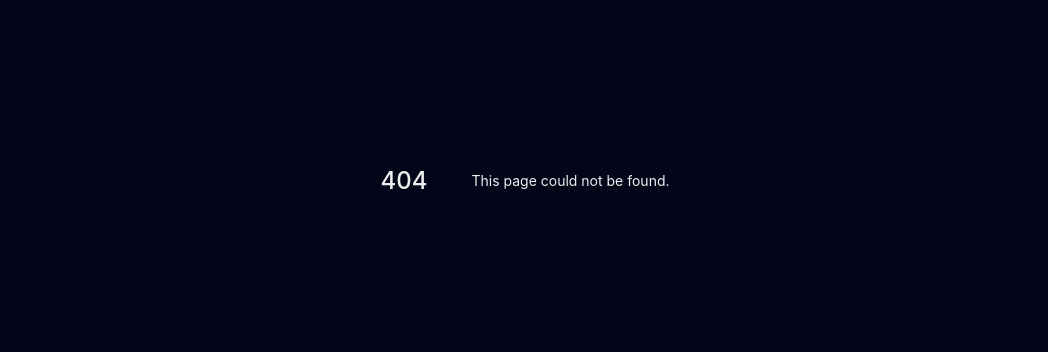
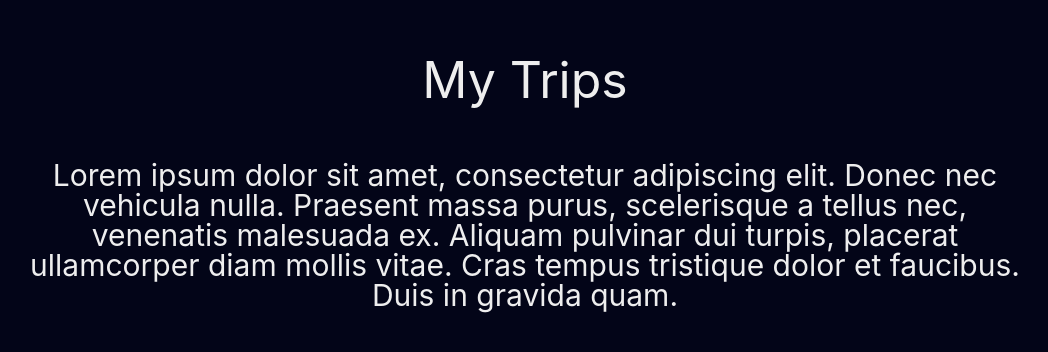
Before and after one commit to assoares383/my-trips, a Next.js app: page /templates/About in a window 1280 px wide. Before the commit this address had no page. Shown: the part 220-572 px from the top of the page, without its empty margins (115-1163 px from the left). Built offline with nearby package versions, Linux system fonts and the light colour scheme.

Commit message:
creating about page

```diff
--- a/src/components/LinkWrapper/styles.ts
+++ b/src/components/LinkWrapper/styles.ts
@@ -2,7 +2,7 @@
 
 export const Wrapper = styled.div`
     position: fixed;
-    z-index: 1100;
+    z-index: 9999;
     top: var(--medium);
     right: var(--medium);
     color: var(--white);
--- /dev/null
+++ b/src/pages/about.tsx
@@ -0,0 +1,5 @@
+import AboutTemplate from "./templates/About";
+
+const About = () => <AboutTemplate />;
+
+export default About;
--- /dev/null
+++ b/src/pages/templates/About/index.tsx
@@ -0,0 +1,26 @@
+import { CloseOutline } from "@styled-icons/evaicons-outline/CloseOutline";
+import LinkWrapper from "components/LinkWrapper";
+
+import * as S from "./styles";
+
+const AboutTemplate = () => (
+    <S.Content>
+        <LinkWrapper href="/">
+            <CloseOutline size={32} />
+        </LinkWrapper>
+
+        <S.Heading>My Trips</S.Heading>
+
+        <S.Body>
+            <p>
+                Lorem ipsum dolor sit amet, consectetur adipiscing elit. Donec
+                nec vehicula nulla. Praesent massa purus, scelerisque a tellus
+                nec, venenatis malesuada ex. Aliquam pulvinar dui turpis,
+                placerat ullamcorper diam mollis vitae. Cras tempus tristique
+                dolor et faucibus. Duis in gravida quam.
+            </p>
+        </S.Body>
+    </S.Content>
+);
+
+export default AboutTemplate;
--- /dev/null
+++ b/src/pages/templates/About/styles.ts
@@ -0,0 +1,24 @@
+import styled from "styled-components";
+
+export const Content = styled.div`
+    text-align: center;
+    display: flex;
+    align-items: center;
+    justify-content: center;
+    flex-direction: column;
+    height: 100vh;
+    max-width: var(--container);
+    margin: auto;
+`;
+
+export const Heading = styled.div`
+    font-size: var(--large);
+    margin-bottom: var(--large);
+`;
+
+export const Body = styled.div`
+    p {
+        font-size: var(--medium);
+        line-height: var(--medium);
+    }
+`;
```
Also changed, not shown: src/pages/index.tsx (+11 -1 lines).
